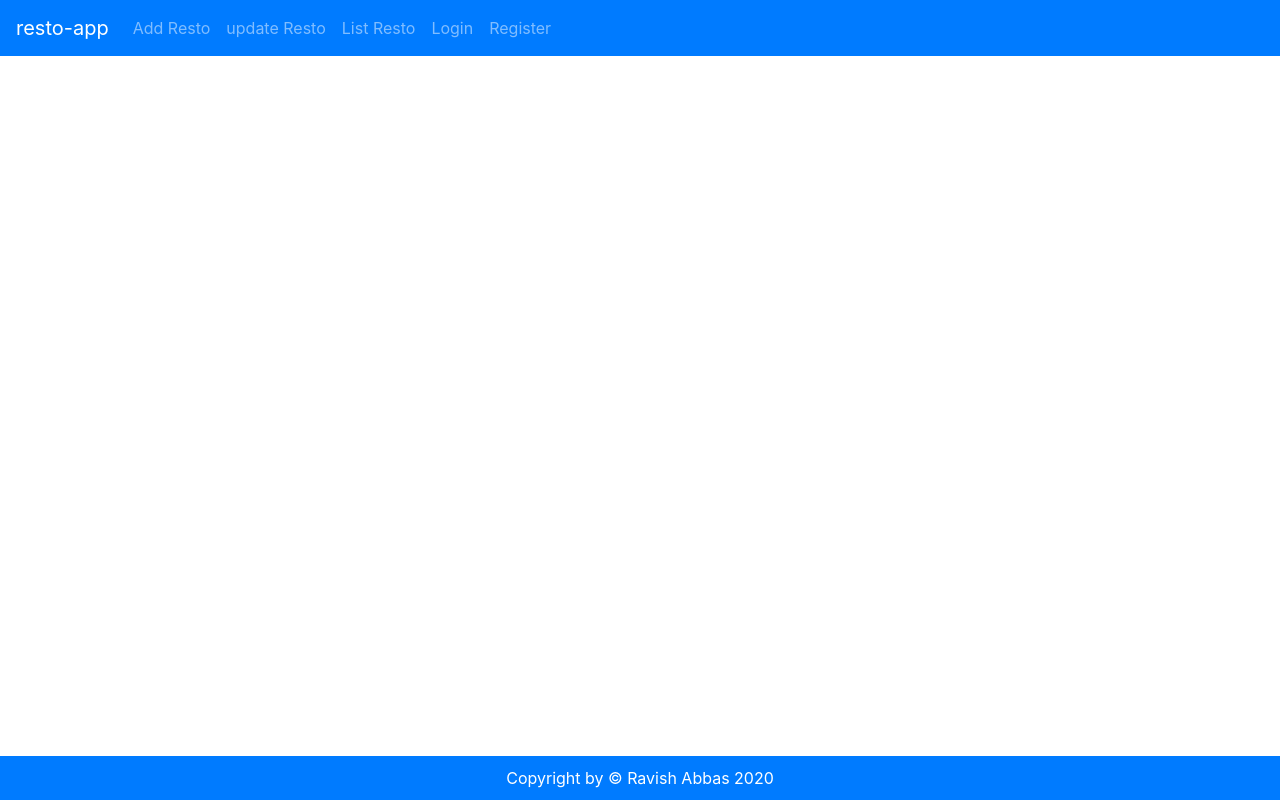
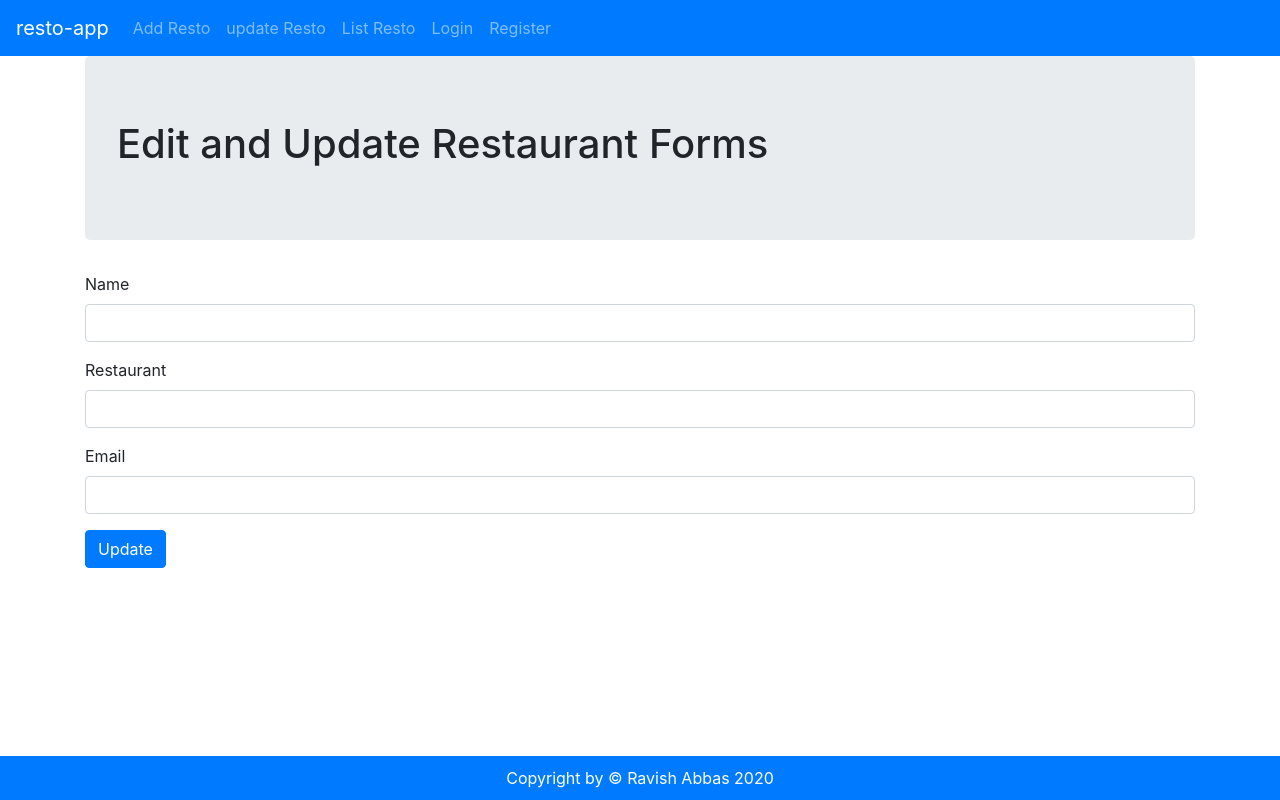
Before and after one commit to ravish110/resto-app, an Angular app: page /update/1 in a window 1280 px wide. Before the commit this address led to /. Built offline with nearby package versions, Linux system fonts and the light colour scheme; no server answers.

Commit message:
edit and update

```diff
--- a/src/app/app-routing.module.ts
+++ b/src/app/app-routing.module.ts
@@ -10,7 +10,7 @@ import { HomeComponent } from './home/home.component';
 
 const routes: Routes = [
   {component: AddRestaurantComponent, path: 'add'},
-  {component: UpdateRestaurantComponent, path: 'update'},
+  {component: UpdateRestaurantComponent, path: 'update/:id'},
   {component: ListRestaurantComponent, path: 'list'},
   {component: LoginComponent, path: 'login'},
   {component: RegisterComponent, path: 'register'},
--- a/src/app/common.service.ts
+++ b/src/app/common.service.ts
@@ -1,5 +1,6 @@
 import { Injectable } from '@angular/core';
 import { HttpClient } from '@angular/common/http';
+import { UpdateRestaurantComponent } from './update-restaurant/update-restaurant.component';
 
 @Injectable({
   providedIn: 'root'
@@ -13,4 +14,13 @@ export class CommonService {
   addResto(data){
     return this._http.post(this.URL, data);
   }
+  deleteResto(id){
+    return this._http.delete(`${this.URL}/${id}`)
+  }
+  getCurrentData(id){
+    return this._http.get(`${this.URL}/${id}`)
+  }
+  updateResto(id,data){
+    return this._http.put(`${this.URL}/${id}`,data)
+  }
 }
--- a/src/app/list-restaurant/list-restaurant.component.html
+++ b/src/app/list-restaurant/list-restaurant.component.html
@@ -14,6 +14,6 @@
           <td>{{resto.name}}</td>
           <td>{{resto.restaurent}}</td>
           <td>{{resto.email}}</td>
-          <td><i class="fa fa-edit" style="font-size:30px;color:black"></i> &nbsp; &nbsp; <i class="fa fa-trash" style="font-size:30px;color:red"></i>
+          <td><a routerLink="/update/{{resto.id}}"><i class="fa fa-edit" style="font-size:30px;color:black"></i></a> &nbsp; &nbsp; <i class="fa fa-trash" style="font-size:30px;color:red"></i>
     </tbody>
   </table>
--- a/src/app/update-restaurant/update-restaurant.component.html
+++ b/src/app/update-restaurant/update-restaurant.component.html
@@ -1 +1,25 @@
-<p>update-restaurant works!</p>
+<div class="jumbotron">
+    <h1>Edit and Update Restaurant Forms</h1>
+</div>
+<div *ngIf="alert" class="alert alert-success alert-dismissible fade show" role="alert">
+    <strong>Success!</strong> Your data Updated successfully.
+    <button (click)="closeAlert()" type="button" class="close" data-dismiss="alert" aria-label="Close">
+      <span aria-hidden="true">&times;</span>
+    </button>
+  </div>
+<form [formGroup] = "editRestaurent" (ngSubmit)="updateResto()">
+    <div class="form-group">
+        <label>Name</label>
+        <input type="text" class="form-control" placeholder="enter name" formControlName="name"/>
+    </div>
+    <div class="form-group">
+        <label>Restaurant</label>
+        <input type="text" class="form-control" placeholder="enter Restaurant name" formControlName="restaurent"/>
+    </div>
+    <div class="form-group">
+        <label>Email</label>
+        <input type="text" class="form-control" placeholder="enter email" formControlName= "email"/>
+    </div>
+
+    <button type="submit" class="btn btn-primary">Update</button>
+</form>
--- a/src/app/update-restaurant/update-restaurant.component.ts
+++ b/src/app/update-restaurant/update-restaurant.component.ts
@@ -1,15 +1,39 @@
 import { Component, OnInit } from '@angular/core';
-
+import { CommonService } from '../common.service';
+import { FormGroup, FormControl } from '@angular/forms';
+import { ActivatedRoute } from '@angular/router';
 @Component({
   selector: 'app-update-restaurant',
   templateUrl: './update-restaurant.component.html',
   styleUrls: ['./update-restaurant.component.sass']
 })
 export class UpdateRestaurantComponent implements OnInit {
-
-  constructor() { }
+  alert:boolean = false;
+  editRestaurent= new FormGroup({
+    name: new FormControl(' '),
+    email: new FormControl(' '),
+    restaurent: new FormControl(' ')
+  })
+  constructor(private resto:CommonService, private router:ActivatedRoute) { }
 
   ngOnInit(): void {
+    console.log(this.router.snapshot.params.id)
+    this.resto.getCurrentData(this.router.snapshot.params.id).subscribe((result)=>{
+      this.editRestaurent= new FormGroup({
+        name: new FormControl(result['name']),
+        email: new FormControl(result['email']),
+        restaurent: new FormControl(result['restaurent'])
+      })
+    })
+  }
+  updateResto(){
+    this.resto.updateResto(this.router.snapshot.params.id, this.editRestaurent.value).subscribe((result)=>{
+      console.log(result, "data updated successfull")
+      this.alert=true;
+    })
+  }
+  closeAlert(){
+    this.alert=false;
   }
 
 }
```
